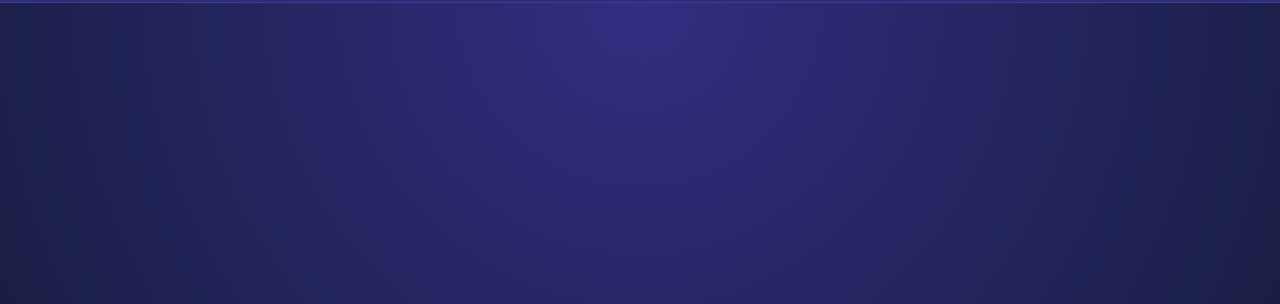
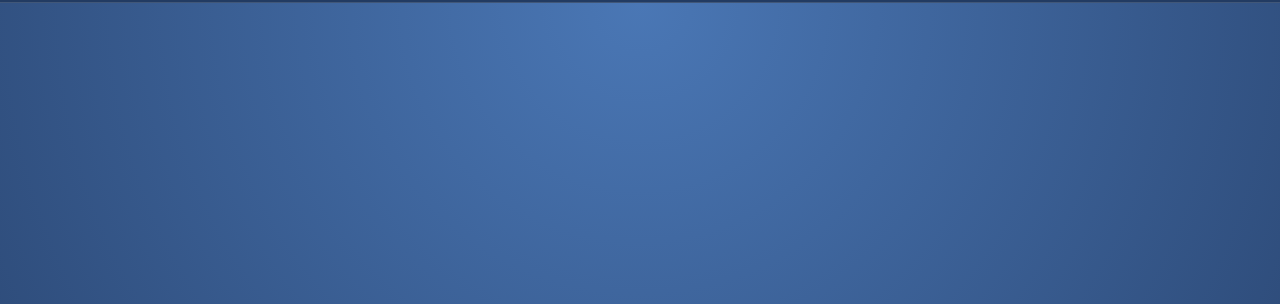
Before and after one commit to Gabriel-Oliveira-Prado/BattlePrice, a website built with Vite: page battleprice/index.html in a window 1280 px wide. Shown: the part 74-378 px from the top of the page. Built offline with nearby package versions, Linux system fonts and the light colour scheme.

```diff
--- a/battleprice/src/css/global.css
+++ b/battleprice/src/css/global.css
@@ -1,15 +1,14 @@
 :root {
-  --bg-base: #0f172a;
-  --bg-gradient: radial-gradient(circle at top, #312e81 0%, #0f172a 100%);
-  --glass-bg: rgba(255, 255, 255, 0.03);
-  --glass-border: rgba(255, 255, 255, 0.08);
-  --text-light: #f8fafc;
-  --text-muted: #94a3b8;
-  --primary-color: #22c55e;
-  /* Money green */
-  --primary-hover: #16a34a;
-  --accent-color: #eab308;
-  /* Gold */
+  --bg-base: #233B63;
+  --bg-gradient: radial-gradient(circle at top, #4A77B5 0%, #233B63 100%);
+  --glass-bg: rgba(242, 245, 245, 0.05);
+  --glass-border: rgba(242, 245, 245, 0.15);
+  --text-light: #F2F5F5;
+  --text-muted: rgba(242, 245, 245, 0.7);
+  --primary-color: #FF5A3A;
+  --primary-hover: #D93C2A;
+  --accent-color: #FFC933;
+  --accent-hover: #D89A14;
 }
 
 body {
--- a/battleprice/src/css/header-footer.css
+++ b/battleprice/src/css/header-footer.css
@@ -1,7 +1,7 @@
 /* ─── HEADER (TOPO) E FOOTER (RODAPÉ) ─── */
 header.main-header,
 footer {
-  background-color: rgba(49, 46, 129, 0.95) !important;
+  background-color: rgba(35, 59, 99, 0.95) !important;
   backdrop-filter: blur(16px);
   -webkit-backdrop-filter: blur(16px);
   font-family: 'Inter', sans-serif;
--- a/battleprice/src/css/login.css
+++ b/battleprice/src/css/login.css
@@ -89,8 +89,7 @@ input:focus {
 }
 
 .link-destaque:hover {
-  color: #f472b6;
-  /* Lighter pink for hover */
+  color: var(--accent-hover);
 }
 
 #togglePassword {
```
